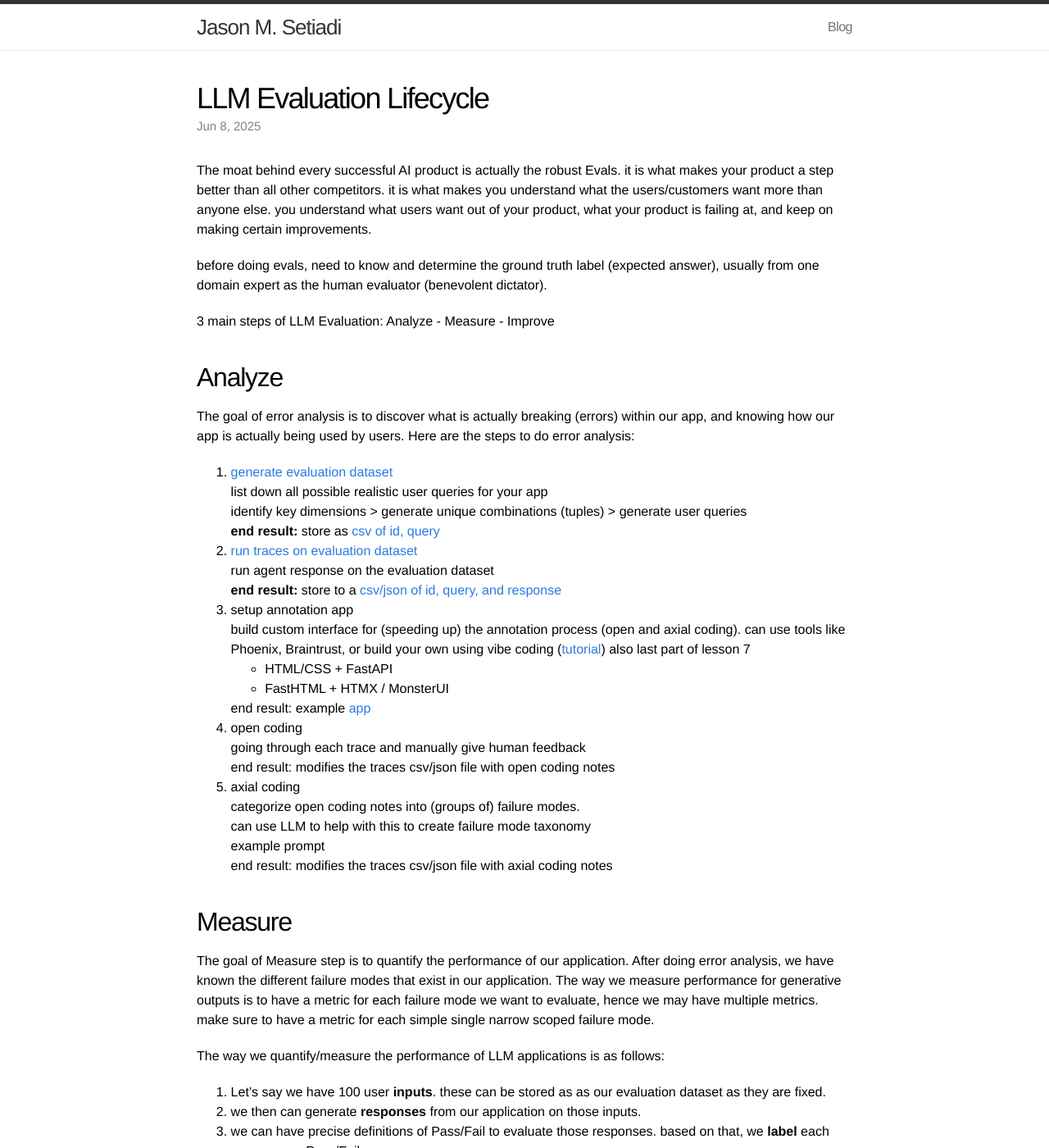
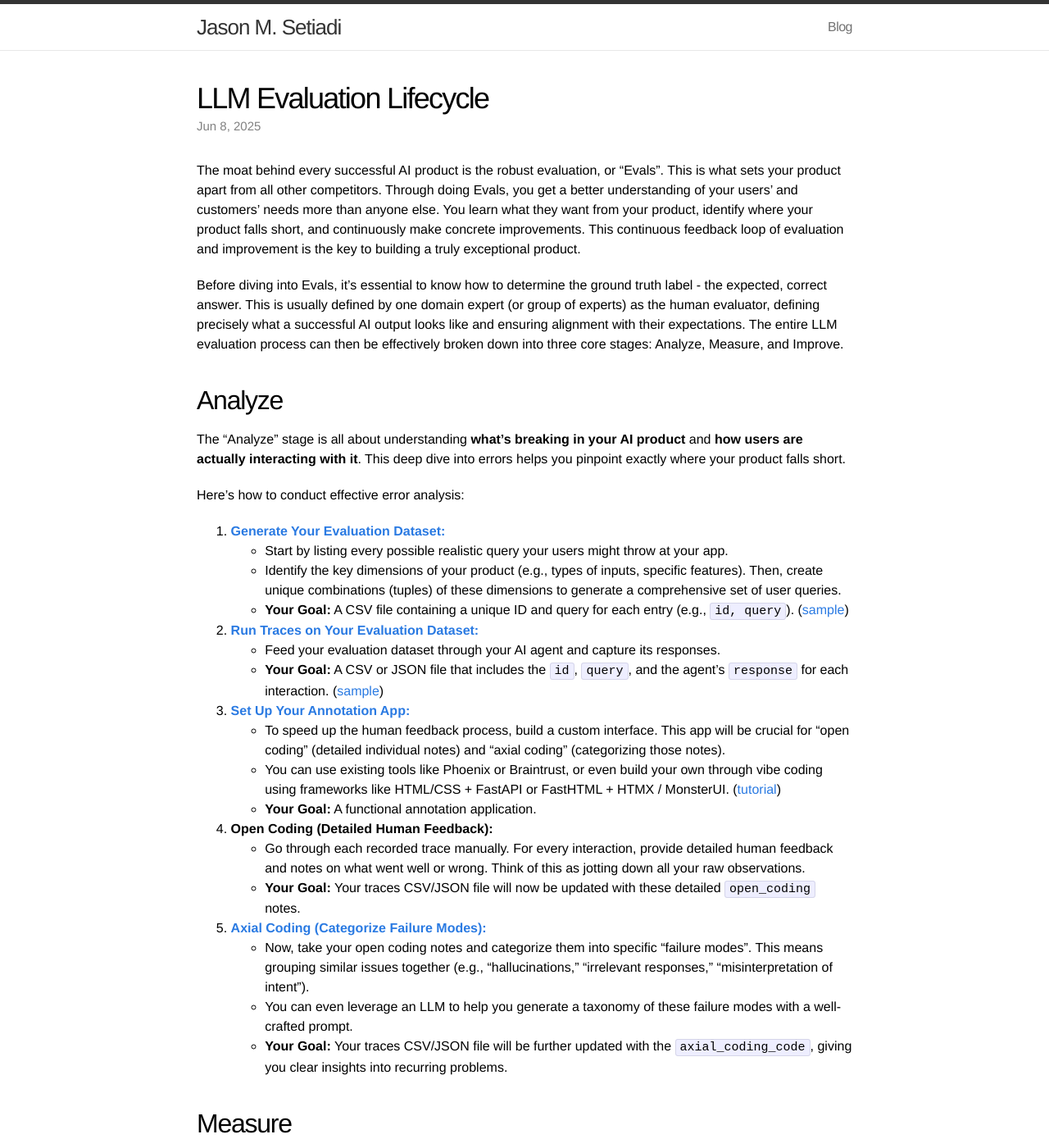
Before and after one commit to jasonmsetiadi/jasonmsetiadi.github.io, a Jekyll site: the page built from _posts/2025-06-08-llm-evals.markdown, in a window 1280 px wide and 1400 px high. Shown: the whole window at 82% size. Built offline with Jekyll 4.4.1, drawn with Linux system fonts in a browser that asks for light colours; comment, search, counter and statistics services are not loaded.

Commit message:
improve wordings

```diff
--- a/_posts/2025-06-08-llm-evals.markdown
+++ b/_posts/2025-06-08-llm-evals.markdown
@@ -7,54 +7,38 @@ date:   2025-06-08 07:00:00
 mathjax: false
 ---
 
-The moat behind every successful AI product is actually the robust Evals. it is what makes your product a step better than all other competitors. it is what makes you understand what the users/customers want more than anyone else. you understand what users want out of your product, what your product is failing at, and keep on making certain improvements.
+The moat behind every successful AI product is the robust evaluation, or "Evals". This is what sets your product apart from all other competitors. Through doing Evals, you get a better understanding of your users' and customers' needs more than anyone else. You learn what they want from your product, identify where your product falls short, and continuously make concrete improvements. This continuous feedback loop of evaluation and improvement is the key to building a truly exceptional product.
 
-before doing evals, need to know and determine the ground truth label (expected answer), usually from one domain expert as the human evaluator (benevolent dictator).
-
-3 main steps of LLM Evaluation: Analyze - Measure - Improve
+Before diving into Evals, it's essential to know how to determine the ground truth label - the expected, correct answer. This is usually defined by one domain expert (or group of experts) as the human evaluator, defining precisely what a successful AI output looks like and ensuring alignment with their expectations. The entire LLM evaluation process can then be effectively broken down into three core stages: Analyze, Measure, and Improve.
 
 ## Analyze
 
-The goal of error analysis is to discover what is actually breaking (errors) within our app, and knowing how our app is actually being used by users. Here are the steps to do error analysis:
+The "Analyze" stage is all about understanding **what's breaking in your AI product** and **how users are actually interacting with it**. This deep dive into errors helps you pinpoint exactly where your product falls short.
 
-1. [generate evaluation dataset](https://github.com/ai-evals-course/recipe-chatbot/blob/55445295232064ba857b7a174c913120b0cb36b4/homeworks/hw2/generate_synthetic_queries.py)
+Here's how to conduct effective error analysis:
 
-    list down all possible realistic user queries for your app
+1. [**Generate Your Evaluation Dataset:**](https://github.com/ai-evals-course/recipe-chatbot/blob/55445295232064ba857b7a174c913120b0cb36b4/homeworks/hw2/generate_synthetic_queries.py)
+    * Start by listing every possible realistic query your users might throw at your app.
+    * Identify the key dimensions of your product (e.g., types of inputs, specific features). Then, create unique combinations (tuples) of these dimensions to generate a comprehensive set of user queries.
+    * **Your Goal:** A CSV file containing a unique ID and query for each entry (e.g., `id, query`). ([sample](https://github.com/ai-evals-course/recipe-chatbot/blob/55445295232064ba857b7a174c913120b0cb36b4/homeworks/hw2/synthetic_queries_for_analysis.csv))
 
-    identify key dimensions > generate unique combinations (tuples) > generate user queries
+2. [**Run Traces on Your Evaluation Dataset:**](https://github.com/ai-evals-course/recipe-chatbot/blob/55445295232064ba857b7a174c913120b0cb36b4/scripts/bulk_test.py)
+    * Feed your evaluation dataset through your AI agent and capture its responses.
+    * **Your Goal:** A CSV or JSON file that includes the `id`, `query`, and the agent's `response` for each interaction. ([sample](https://github.com/ai-evals-course/recipe-chatbot/blob/55445295232064ba857b7a174c913120b0cb36b4/homeworks/hw2/results_20250518_215844.csv))
 
-    **end result:** store as [csv of id, query](https://github.com/ai-evals-course/recipe-chatbot/blob/55445295232064ba857b7a174c913120b0cb36b4/homeworks/hw2/synthetic_queries_for_analysis.csv)
+3. [**Set Up Your Annotation App:**](https://github.com/ai-evals-course/recipe-chatbot/blob/55445295232064ba857b7a174c913120b0cb36b4/annotation/annotation.py)
+    * To speed up the human feedback process, build a custom interface. This app will be crucial for "open coding" (detailed individual notes) and "axial coding" (categorizing those notes).
+    * You can use existing tools like Phoenix or Braintrust, or even build your own through vibe coding using frameworks like HTML/CSS + FastAPI or FastHTML + HTMX / MonsterUI. ([tutorial](https://youtu.be/qH1dZ8JLLdU?si=8aejLH8ilEHi-qoN))
+    * **Your Goal:** A functional annotation application.
 
-2. [run traces on evaluation dataset](https://github.com/ai-evals-course/recipe-chatbot/blob/55445295232064ba857b7a174c913120b0cb36b4/scripts/bulk_test.py)
+4. **Open Coding (Detailed Human Feedback):**
+    * Go through each recorded trace manually. For every interaction, provide detailed human feedback and notes on what went well or wrong. Think of this as jotting down all your raw observations.
+    * **Your Goal:** Your traces CSV/JSON file will now be updated with these detailed `open_coding` notes.
 
-    run agent response on the evaluation dataset
-
-    **end result:** store to a [csv/json of id, query, and response](https://github.com/ai-evals-course/recipe-chatbot/blob/55445295232064ba857b7a174c913120b0cb36b4/homeworks/hw2/results_20250518_215844.csv)
-
-3. setup annotation app
-
-    build custom interface for (speeding up) the annotation process (open and axial coding). can use tools like Phoenix, Braintrust, or build your own using vibe coding ([tutorial](https://youtu.be/qH1dZ8JLLdU?si=8aejLH8ilEHi-qoN)) also last part of lesson 7
-
-    - HTML/CSS + FastAPI
-    - FastHTML + HTMX / MonsterUI
-
-    end result: example [app](https://github.com/ai-evals-course/recipe-chatbot/blob/55445295232064ba857b7a174c913120b0cb36b4/annotation/annotation.py)
-
-4. open coding
-
-    going through each trace and manually give human feedback
-
-    end result: modifies the traces csv/json file with open coding notes
-
-5. axial coding
-
-    categorize open coding notes into (groups of) failure modes.
-
-    can use LLM to help with this to create failure mode taxonomy
-
-    example prompt
-
-    end result: modifies the traces csv/json file with axial coding notes
+5. [**Axial Coding (Categorize Failure Modes):**](https://github.com/ai-evals-course/recipe-chatbot/blob/55445295232064ba857b7a174c913120b0cb36b4/homeworks/hw2/failure_mode_taxonomy.md)
+    * Now, take your open coding notes and categorize them into specific "failure modes". This means grouping similar issues together (e.g., "hallucinations," "irrelevant responses," "misinterpretation of intent").
+    * You can even leverage an LLM to help you generate a taxonomy of these failure modes with a well-crafted prompt.
+    * **Your Goal:** Your traces CSV/JSON file will be further updated with the `axial_coding_code`, giving you clear insights into recurring problems.
 
 
 ## Measure
```
